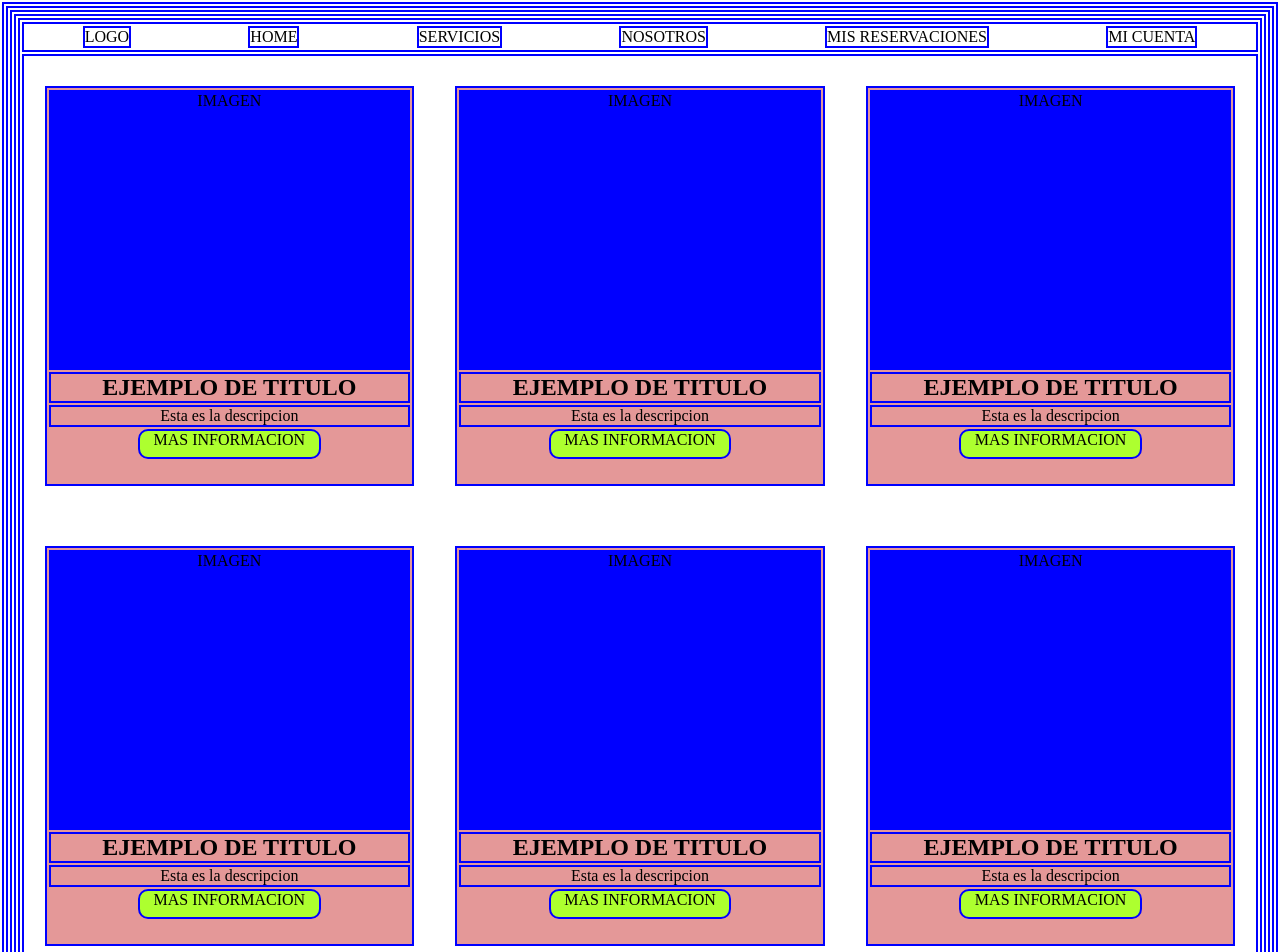
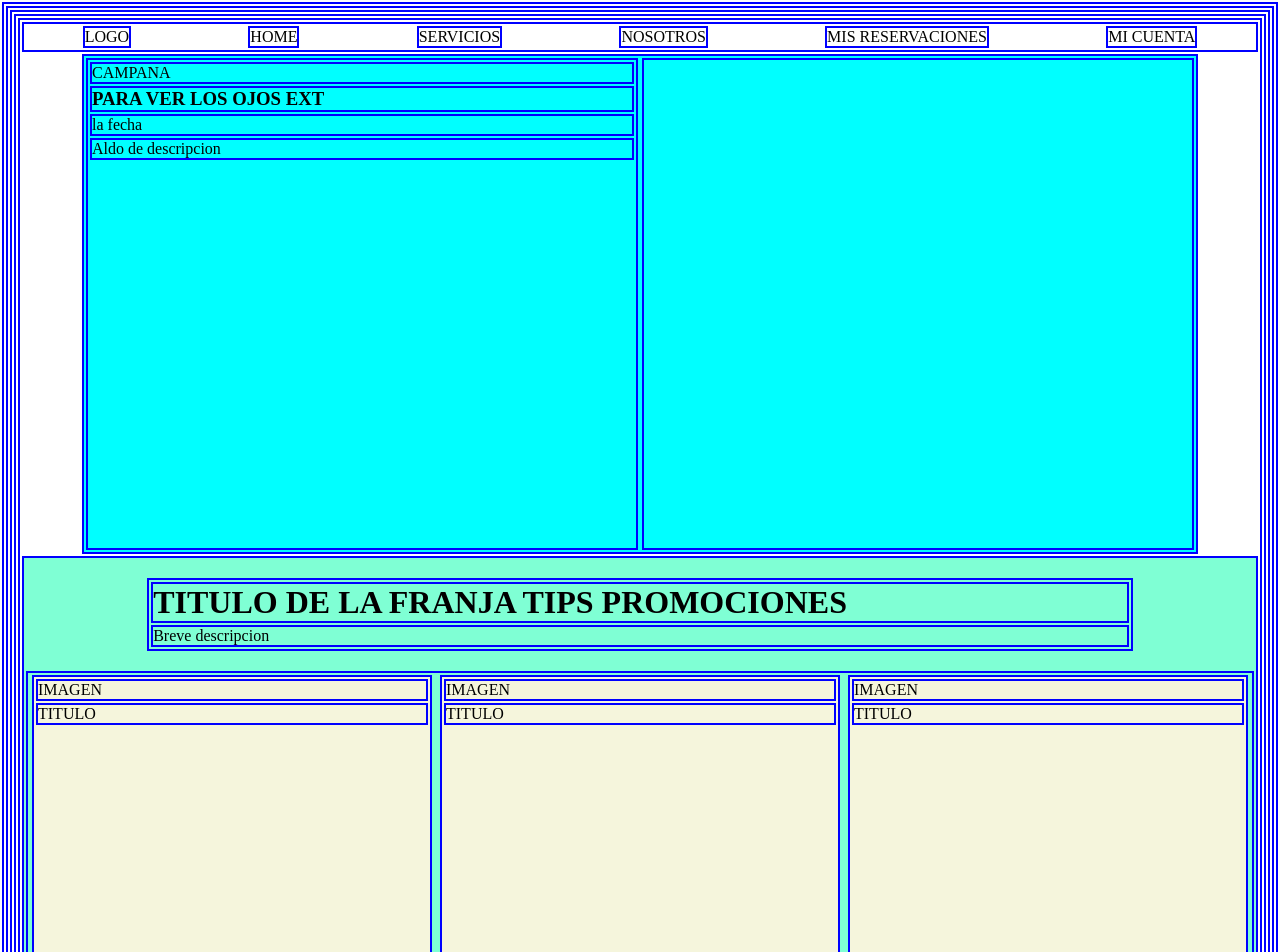
Before and after one commit to leghram/frontClinica, a React (Create React App) app in the folder clinica/: page / in a window 1280 px wide. Shown: the top 952 px of the page. Built offline with nearby package versions, Linux system fonts and the light colour scheme.

Commit message:
pagina servicios

```diff
--- /dev/null
+++ b/clinica/src/components/evento.js
@@ -0,0 +1,16 @@
+import '../styles/evento.css'
+
+
+export default function Evento(){
+  return <div className='contenedor-evento'>
+    <div className='detalles-evento'>
+      <div>CAMPANA</div>
+      <h3> PARA VER LOS OJOS EXT</h3>
+      <p>la fecha</p>
+      <p>Aldo de descripcion</p>
+    </div>
+    <div className='imagen-evento'>
+
+    </div>
+  </div>
+}
--- /dev/null
+++ b/clinica/src/components/franja.js
@@ -0,0 +1,18 @@
+import Trailer from "./trailer"
+import '../styles/franja.css'
+
+export default function Franja(){
+
+
+  return <div className='contenedor-franja'>
+    <div className='titulos-franja'>
+      <h1>TITULO DE LA FRANJA TIPS PROMOCIONES</h1>
+      <p>Breve descripcion</p>
+    </div>
+    <div className='trailers-franja'>
+      <Trailer></Trailer>
+      <Trailer></Trailer>
+      <Trailer></Trailer>
+    </div>
+  </div>
+}
--- a/clinica/src/components/service.js
+++ b/clinica/src/components/service.js
@@ -11,6 +11,6 @@ export default function Service({imagen,titulo,descripcion}){
 
     <p>{descripcion}</p>
 
-    <div className='boton-service'>MAS INFORMACION</div>
+    <div className='boton-service'><a href='./'>MAS INFORMACION</a></div>
   </div>
 }
--- /dev/null
+++ b/clinica/src/components/trailer.js
@@ -0,0 +1,15 @@
+import '../styles/trailer.css'
+
+
+export default function Trailer(){
+
+  return <div className='contenedor-trailer'>
+    <div>
+      IMAGEN
+    </div>
+    <div>
+      TITULO
+    </div>
+  </div>
+
+}
--- /dev/null
+++ b/clinica/src/styles/evento.css
@@ -0,0 +1,12 @@
+.contenedor-evento{
+  position: relative;
+  background-color: aqua;
+  height: 500px;
+  width: 90%;
+  margin:  auto;
+  display: flex;
+}
+
+.detalles-evento, .imagen-evento{
+  width: 50%;
+}
--- /dev/null
+++ b/clinica/src/styles/franja.css
@@ -0,0 +1,14 @@
+.contenedor-franja{
+  background-color: aquamarine;
+}
+
+.titulos-franja{
+  margin: 20px 10%;
+}
+
+
+.trailers-franja{
+
+  display: flex;
+  justify-content: space-around;
+}
--- /dev/null
+++ b/clinica/src/styles/trailer.css
@@ -0,0 +1,5 @@
+.contenedor-trailer{
+  width: 400px;
+  height: 300px;
+  background-color: beige;
+}
--- a/clinica/src/views/services.js
+++ b/clinica/src/views/services.js
@@ -1,7 +1,9 @@
 import Menu from '../components/menu'
 import Footer from '../components/footer'
 import Service from '../components/service'
+import Evento from '../components/evento'
 import '../viewstyles/services.css'
+import Franja from '../components/franja'
 
 const listaServicios = [
   {
@@ -46,6 +48,8 @@ const listaServicios = [
 export default function Services(){
   return <div>
     <Menu></Menu>
+    <Evento></Evento>
+    <Franja></Franja>
     <div className= 'list-services'>
       {
         listaServicios.map((elemento, indice)=>{
--- a/clinica/src/viewstyles/services.css
+++ b/clinica/src/viewstyles/services.css
@@ -1,4 +1,6 @@
 .list-services{
+  width: 80%;
+  margin: auto;
   display: flex;
   flex-wrap: wrap;
 }
```
